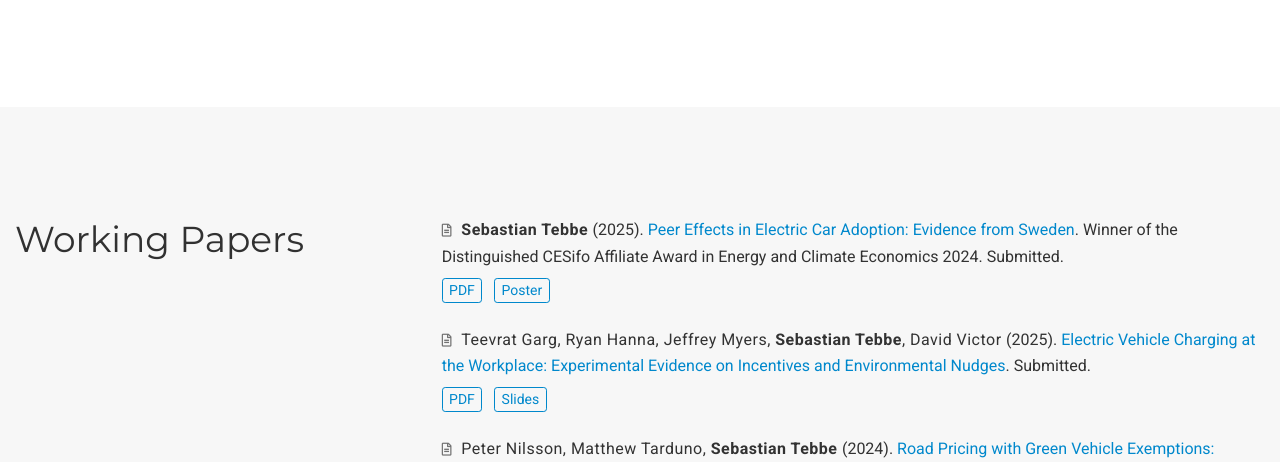
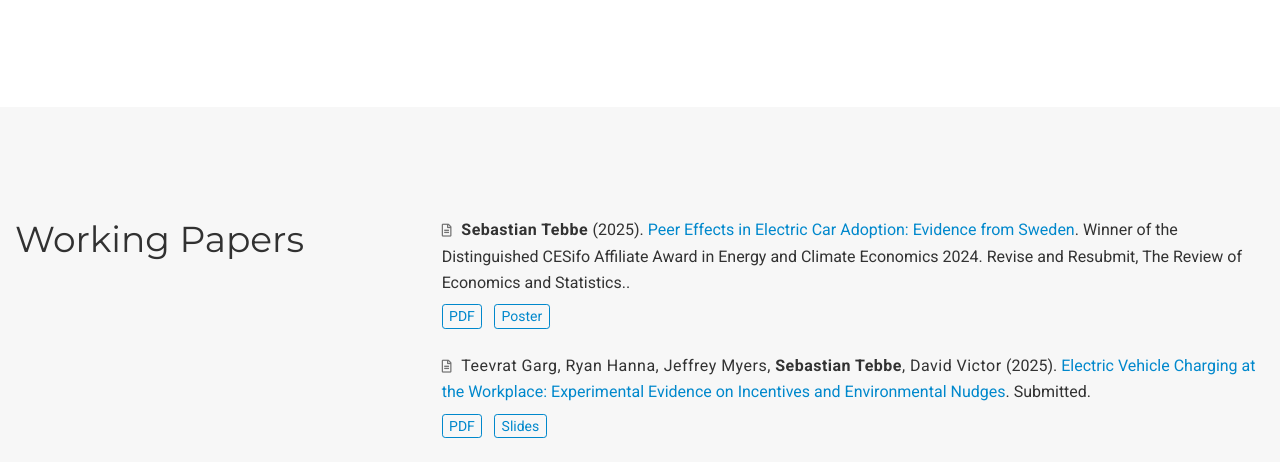
Before and after one commit to SebastianTebbe/SebastianTebbe.github.io, a plain HTML site: page index.html in a window 1280 px wide. Shown: the part 677-1139 px from the top of the page. Drawn offline with nearby package versions, Linux system fonts and the light colour scheme; some icons are missing.

Commit message:
first version of the website

```diff
--- a/index.html
+++ b/index.html
@@ -1024,7 +1024,7 @@
   </span>
   (2025).
   <a href="/publication/peer-effects-in-electric-car-adoption/">Peer Effects in Electric Car Adoption: Evidence from Sweden</a>.
-  Winner of the Distinguished CESifo Affiliate Award in Energy and Climate Economics 2024. Submitted.
+  Winner of the Distinguished CESifo Affiliate Award in Energy and Climate Economics 2024. Revise and Resubmit, The Review of Economics and Statistics..
 
   <p>
 
```
Also changed, not shown: publication/index.html (+1 -1 lines), publication/peer-effects-in-electric-car-adoption/index.html (+1 -1 lines).
